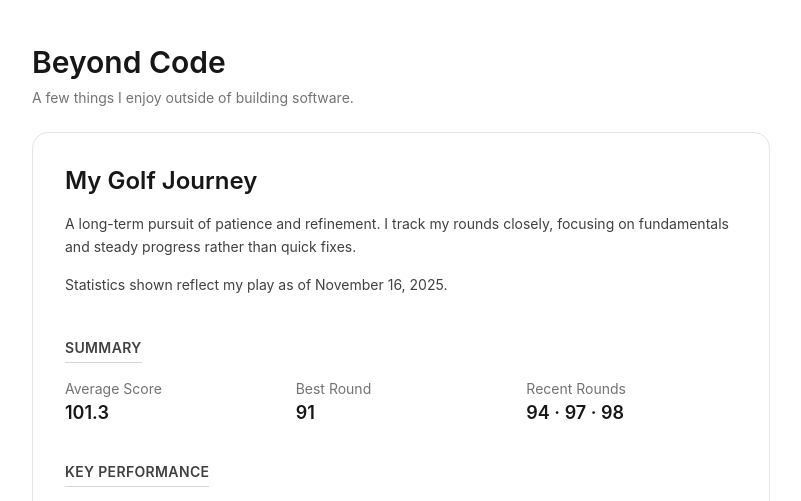
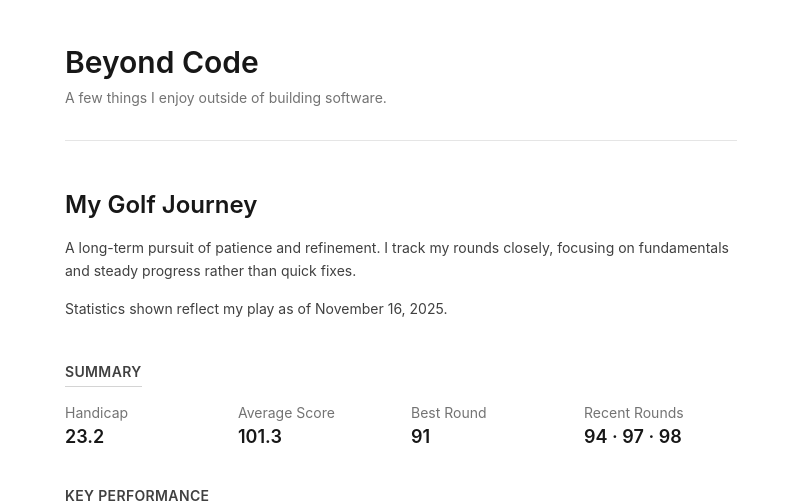
Before and after one commit to ellisPae/ellispae-portfolio, a Next.js app: page / in a window 1280 px wide. Shown: the part 4500-5001 px from the top of the page, without its empty margins (239-1040 px from the left). Built offline with nearby package versions, Linux system fonts and the light colour scheme.

Commit message:
feat: Polish beyond code section with golf handicap and refined styling (#29)

```diff
--- a/components/beyond-code/BeyondCode.tsx
+++ b/components/beyond-code/BeyondCode.tsx
@@ -42,7 +42,7 @@ const BeyondCode = () => {
         whileInView="show"
         viewport={{ once: true, amount: 0.2 }}
       >
-        <div className="max-w-2xl mb-6">
+        <div className="max-w-2xl mb-12 pb-8 border-b border-neutral-200 dark:border-white/10">
           <h2 className="text-3xl font-semibold mb-2 text-neutral-900 dark:text-neutral-100">
             Beyond Code
           </h2>
@@ -51,10 +51,7 @@ const BeyondCode = () => {
           </p>
         </div>
 
-        <motion.div
-          variants={item}
-          className="rounded-2xl border border-neutral-200 bg-white/60 p-6 sm:p-8 dark:border-white/10 dark:bg-white/5"
-        >
+        <motion.div variants={item}>
           <GolfModule />
         </motion.div>
       </motion.section>
@@ -67,10 +64,7 @@ const BeyondCode = () => {
         whileInView="show"
         viewport={{ once: true, amount: 0.2 }}
       >
-        <motion.div
-          variants={item}
-          className="rounded-2xl border border-neutral-200 bg-white/60 p-6 sm:p-8 dark:border-white/10 dark:bg-white/5"
-        >
+        <motion.div variants={item}>
           <MusicModule />
         </motion.div>
       </motion.section>
--- a/components/beyond-code/modules/golf/GolfModule.tsx
+++ b/components/beyond-code/modules/golf/GolfModule.tsx
@@ -21,7 +21,16 @@ const GolfModule = () => {
           Summary
         </h4>
 
-        <div className="grid grid-cols-1 sm:grid-cols-3 gap-5">
+        <div className="grid grid-cols-1 sm:grid-cols-4 gap-5">
+          <div>
+            <p className="text-sm text-neutral-500 dark:text-neutral-400">
+              Handicap
+            </p>
+            <p className="text-lg font-semibold text-neutral-900 dark:text-neutral-100">
+              {golfData.summary.handicap}
+            </p>
+          </div>
+
           <div>
             <p className="text-sm text-neutral-500 dark:text-neutral-400">
               Average Score
--- a/components/beyond-code/modules/golf/golfData.ts
+++ b/components/beyond-code/modules/golf/golfData.ts
@@ -1,6 +1,7 @@
 export const golfData = {
   summary: {
     averageScore: 101.3,
+    handicap: 23.2,
     bestRound: 91,
     recentRounds: [94, 97, 98],
   },
```
